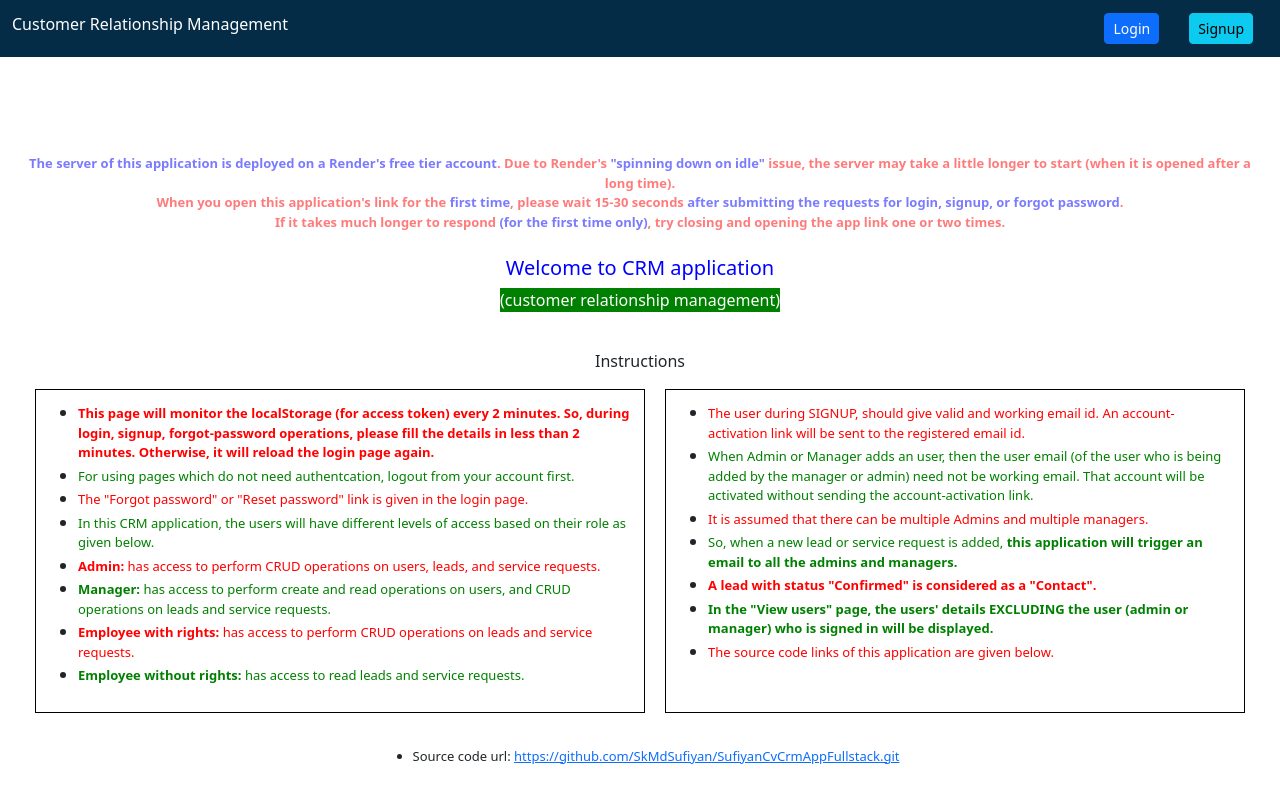
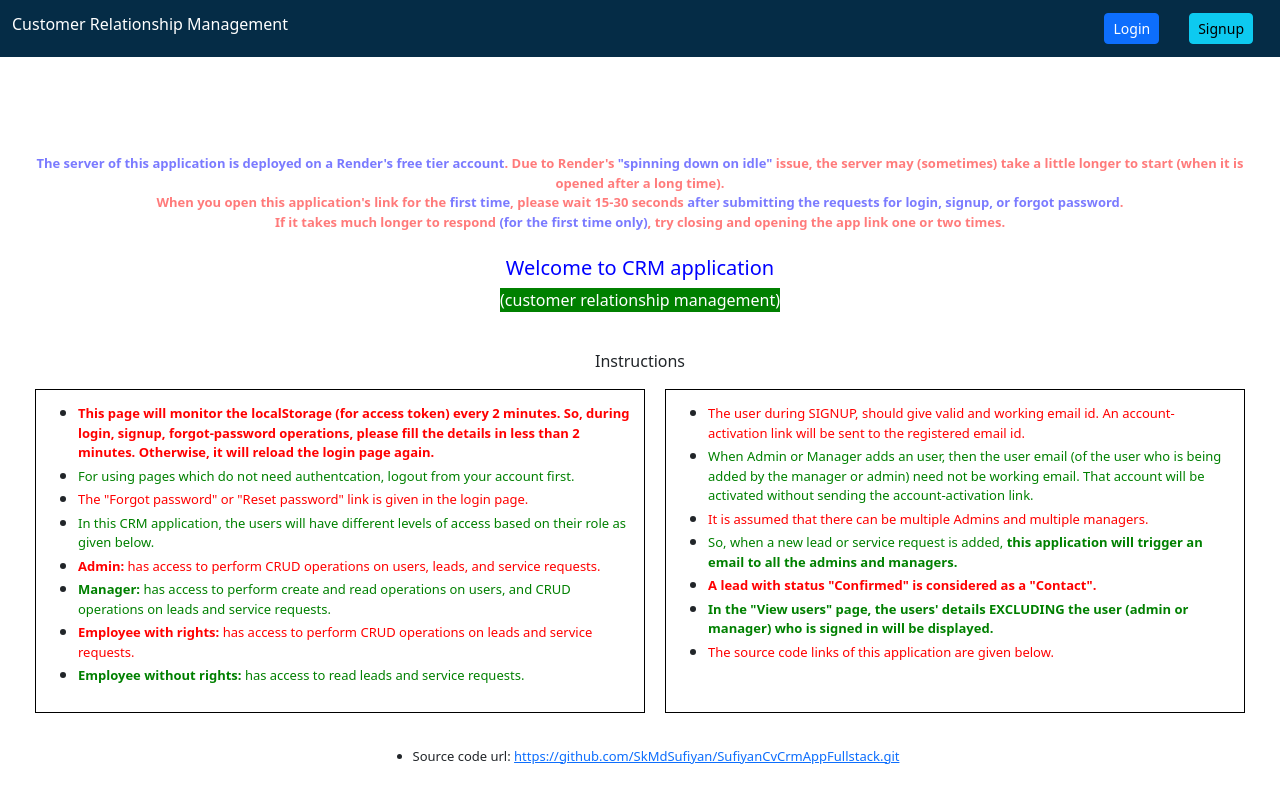
Before and after one commit to SkMdSufiyan/SufiyanCvCrmAppFullstack, a React (Create React App) app in the folder client/: page / in a window 1280 px wide. Shown: the top 802 px of the page. Built offline with nearby package versions, Linux system fonts and the light colour scheme; no server answers.

Commit message:
Update Home.js

```diff
--- a/client/src/components/Home.js
+++ b/client/src/components/Home.js
@@ -26,7 +26,7 @@ const Home = () => {
           </Nav>
     </Navbar>
 
-    <p className='app-suggestion-p'><b style={{color : "blue"}}>The server of this application is deployed on a Render's free tier account</b>. Due to Render's <b style={{color : "blue"}}>"spinning down on idle"</b> issue, the server may take a little longer to start (when it is opened after a long time).</p>
+    <p className='app-suggestion-p'><b style={{color : "blue"}}>The server of this application is deployed on a Render's free tier account</b>. Due to Render's <b style={{color : "blue"}}>"spinning down on idle"</b> issue, the server may (sometimes) take a little longer to start (when it is opened after a long time).</p>
     <p className='app-suggestion-p'>When you open this application's link for the <b style={{color : "blue"}}>first time</b>, please wait 15-30 seconds <b style={{color : "blue"}}>after submitting the requests for login, signup, or forgot password</b>.</p>
     <p className='app-suggestion-p'>If it takes much longer to respond <b style={{color : "blue"}}>(for the first time only)</b>, try closing and opening the app link one or two times.</p>
     <br />
```
